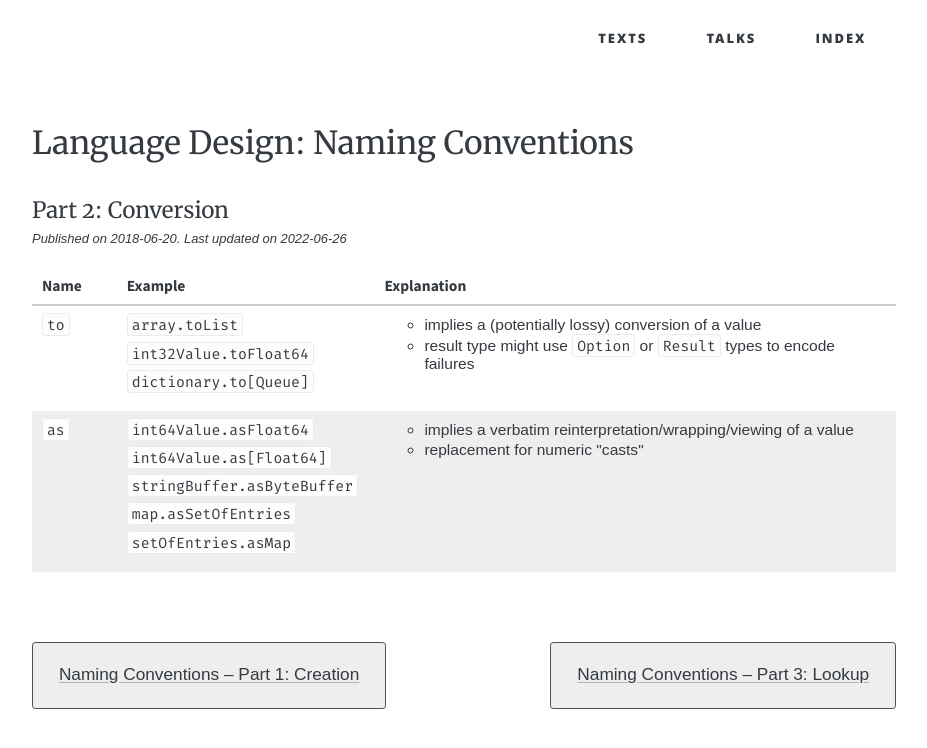
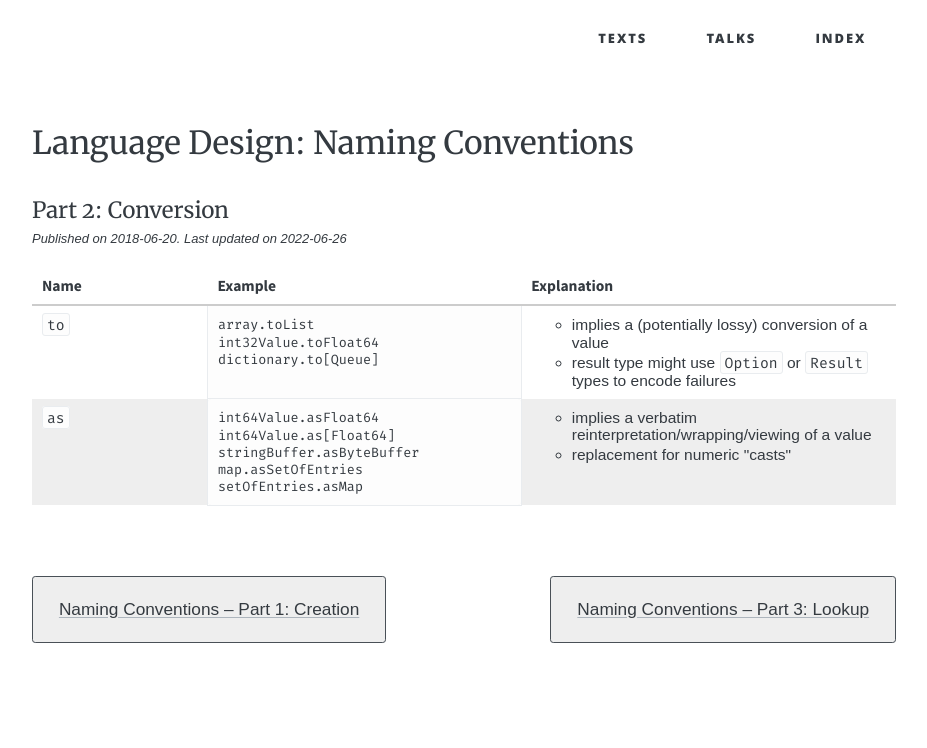
Before and after one commit to soc/soc.me, a Jekyll site: the page built from _languages/naming-conventions-conversion.md, in a window 1280 px wide. Shown: the top 748 px of the page, without its empty margins (176-1103 px from the left). Built offline with Jekyll 4.4.1, drawn with Linux system fonts in a browser that asks for light colours; some web fonts are replaced.

Commit message:
extend naming-conventions-conversion

```diff
--- a/_languages/naming-conventions-conversion.md
+++ b/_languages/naming-conventions-conversion.md
@@ -11,15 +11,17 @@ page_next_url:       "naming-conventions-lookup"
 <table class="table-medium">
   <thead>
     <tr>
-      <th style="width: 7.5%">Name</th>
-      <th style="width: 27.5%">Example</th>
+      <th style="width: 18%">Name</th>
+      <th style="width: 34%">Example</th>
       <th>Explanation</th>
     </tr>
   </thead>
   <tbody>
     <tr>
       <td><code>to</code></td>
-      <td><p><code>array.toList</code></p><p><code>int32Value.toFloat64</code></p><p><code>dictionary.to[Queue]</code></p></td>
+      <td class="code">array.toList
+int32Value.toFloat64
+dictionary.to[Queue]</td>
       <td>
         <ul>
           <li>implies a (potentially lossy) conversion of a value</li>
@@ -29,7 +31,11 @@ page_next_url:       "naming-conventions-lookup"
     </tr>
     <tr>
       <td><code>as</code></td>
-      <td><p><code>int64Value.asFloat64</code></p><p><code>int64Value.as[Float64]</code></p><p><code>stringBuffer.asByteBuffer</code></p><p><code>map.asSetOfEntries</code></p><p><code>setOfEntries.asMap</code></p></td>
+      <td class="code">int64Value.asFloat64
+int64Value.as[Float64]
+stringBuffer.asByteBuffer
+map.asSetOfEntries
+setOfEntries.asMap</td>
       <td>
         <ul>
           <li>implies a verbatim reinterpretation/wrapping/viewing of a value</li>
```
